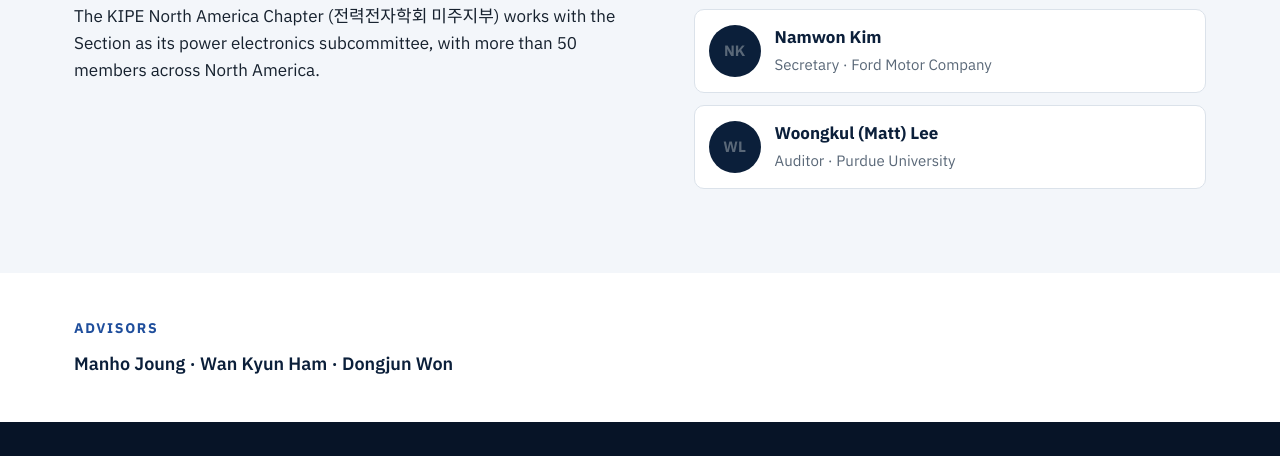
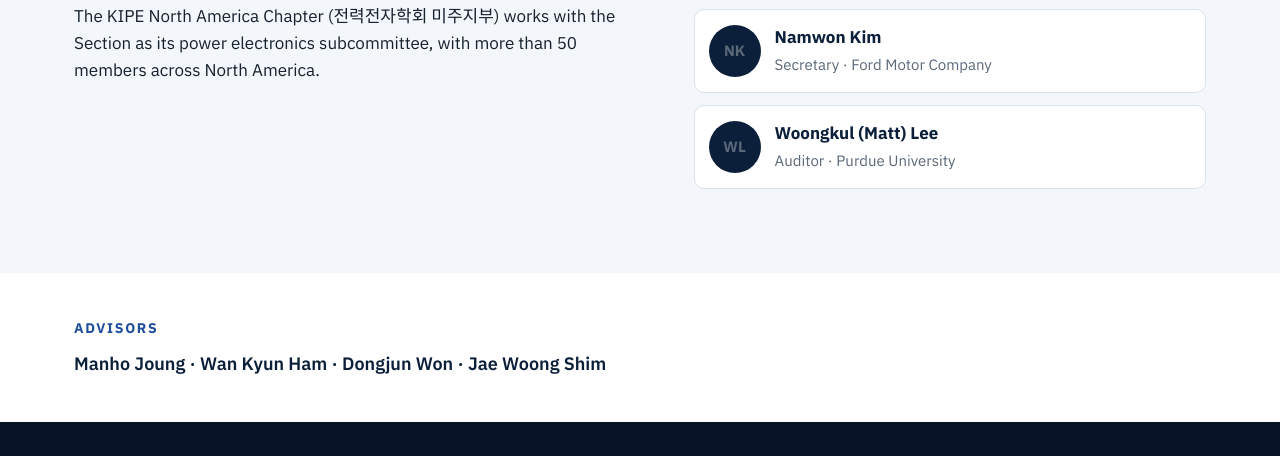
Before and after one commit to kiee-na/preview, a plain HTML site: page members.html in a window 1280 px wide. Shown: the part 2222-2678 px from the top of the page. Drawn offline with Linux system fonts and the light colour scheme; a web font is replaced by a local one.

Commit message:
Update members.html

```diff
--- a/members.html
+++ b/members.html
@@ -40,7 +40,7 @@
 </div></section>
 <section class="sec adv"><div class="wrap">
   <p class="eyebrow">Advisors</p>
-  <p class="advisors">Manho Joung · Wan Kyun Ham · Dongjun Won</p>
+  <p class="advisors">Manho Joung · Wan Kyun Ham · Dongjun Won · Jae Woong Shim</p>
 </div></section>
 </main>
 <script>
```
